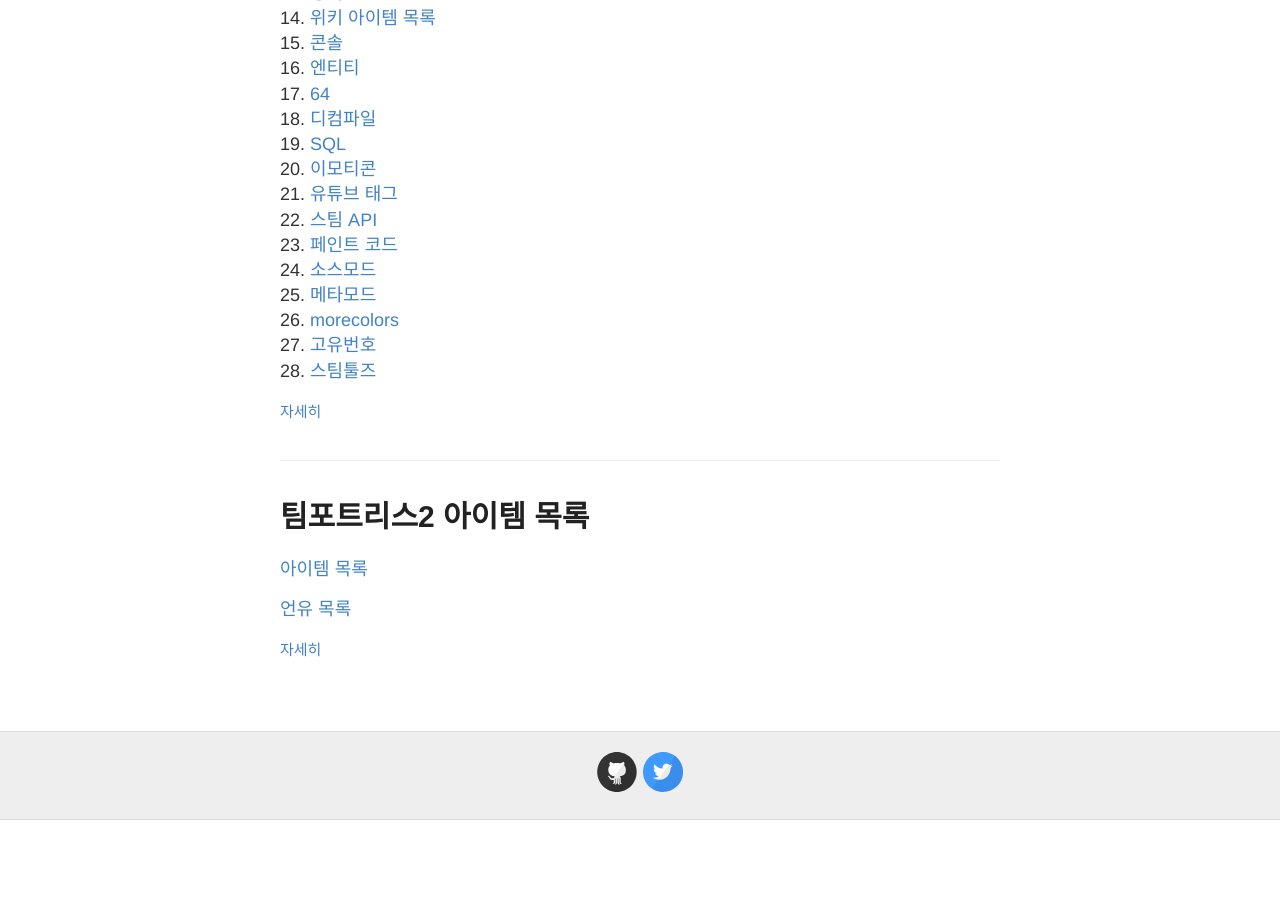
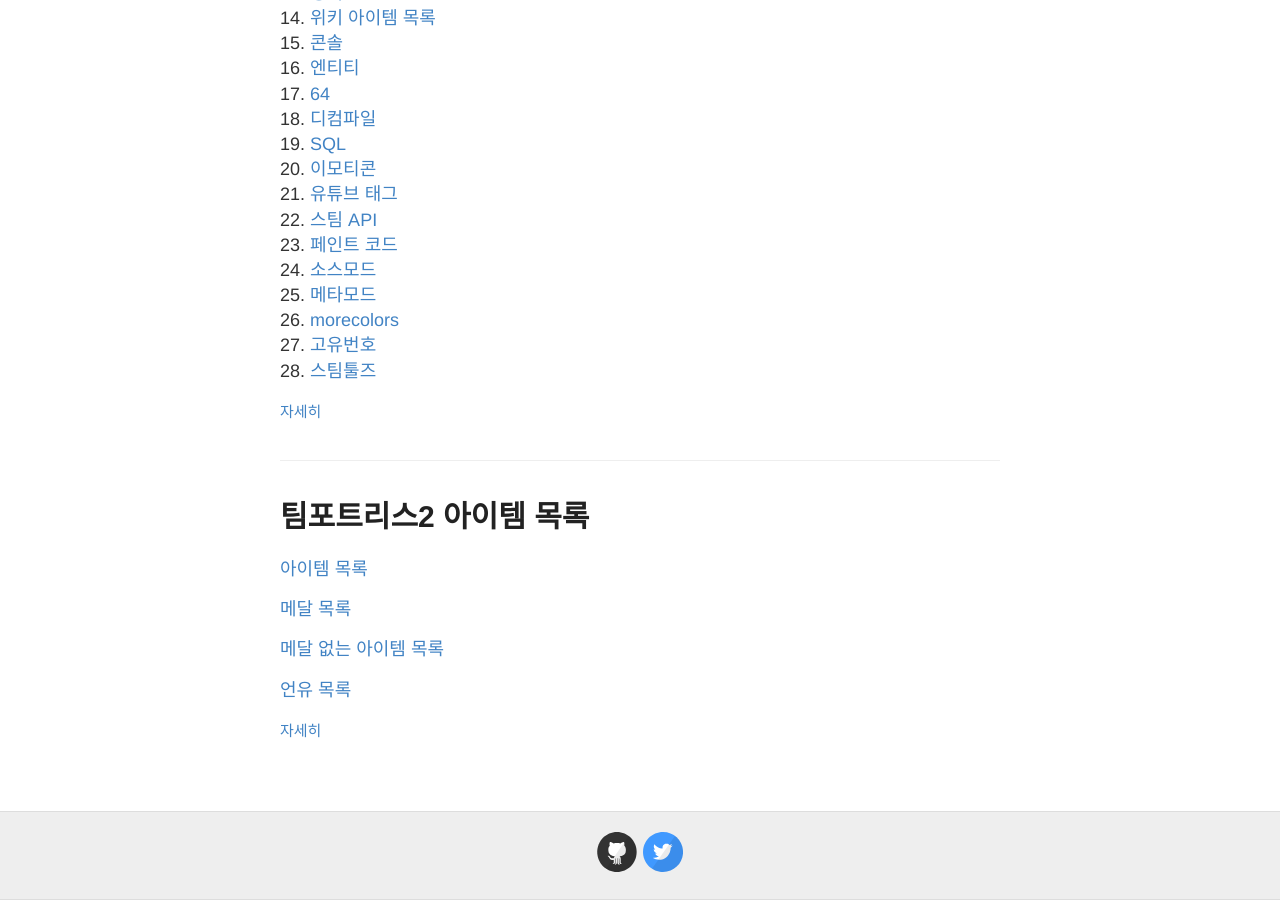
Before and after one commit to whooyet/whooyet.github.io, a Jekyll site: the page built from index.html, in a window 1280 px wide and 900 px high, scrolled down 1635 px. Built offline with Jekyll 4.4.1, drawn with Linux system fonts in a browser that asks for light colours; before the commit the page ends 2455 px from its top, so only the background shows below that.

Commit message:
Update 2017-05-08-itemlist.md

```diff
--- a/_posts/2017-05-08-itemlist.md
+++ b/_posts/2017-05-08-itemlist.md
@@ -8,4 +8,8 @@
 
 [아이템 목록](https://whooyet.github.io/go/items.html)
 
+[메달 목록](https://whooyet.github.io/go/medal.html)
+
+[메달 없는 아이템 목록](https://whooyet.github.io/go/nomedal.html)
+
 [언유 목록](https://whooyet.github.io/go/unusuals.html)
```
